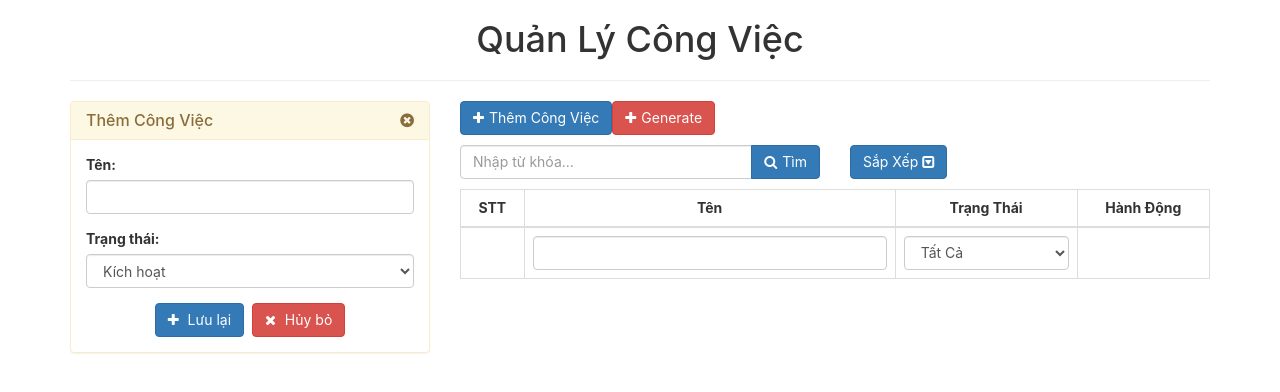
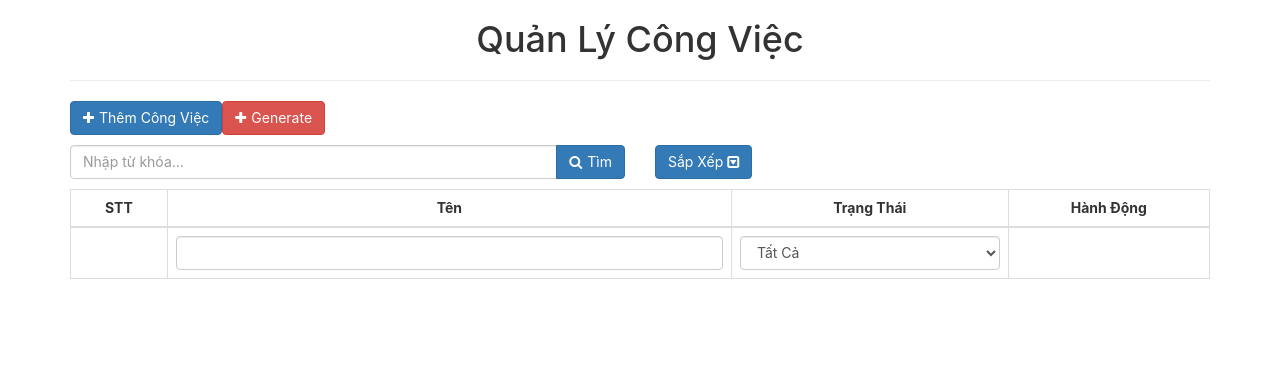
Before and after one commit to NguyenThienDong/React-app-crud, a React (Create React App) app: page / in a window 1280 px wide. Shown: the top 392 px of the page. Built offline with nearby package versions, Linux system fonts and the light colour scheme.

Commit message:
Open, close form Add, Edit work

```diff
--- a/src/App.js
+++ b/src/App.js
@@ -10,7 +10,8 @@ class App extends Component {
     constructor(props) {
         super(props);
         this.state = {
-            tasks: []
+            tasks: [],
+            isDisplayForm: false
         }
     }
 
@@ -45,18 +46,31 @@ class App extends Component {
         localStorage.setItem('tasks', JSON.stringify(tasks));
     }
 
+    onToggleForm = () => {
+        this.setState({
+            isDisplayForm: !this.state.isDisplayForm
+        })
+    }
+
+    onCloseForm = () => {
+        this.setState({
+            isDisplayForm: false
+        })
+    }
+
     render() {
-        const { tasks } = this.state;
+        const { tasks, isDisplayForm } = this.state;
+        const elmTaskForm = isDisplayForm ? <TaskForm onCloseForm={this.onCloseForm}/> : '';
         return (
             <div className="container">
                 <div className="text-center">
                     <h1>Quản Lý Công Việc</h1><hr/>
                 </div>
                 <div className="row">
-                    <div className='col-xs-4 col-sm-4 col-md-4 col-lg-4'>
-                        <TaskForm />
+                    <div className={isDisplayForm ? 'col-xs-4 col-sm-4 col-md-4 col-lg-4' : 'col-xs-0 col-sm-0 col-md-0 col-lg-0'}>
+                        { elmTaskForm }
                     </div>
-                    <div className='col-xs-8 col-sm-8 col-md-8 col-lg-8 '>
+                    <div className={isDisplayForm ? 'col-xs-8 col-sm-8 col-md-8 col-lg-8' : 'col-xs-12 col-sm-12 col-md-12 col-lg-12'}>
                         <button type="button" className="btn btn-primary mb-10" onClick={this.onToggleForm} >
                             <span className="fa fa-plus mr-5"></span>Thêm Công Việc
                         </button>
--- a/src/components/TaskForm.js
+++ b/src/components/TaskForm.js
@@ -1,13 +1,18 @@
 import React, {Component} from 'react';
 
 export default class TaskForm extends  Component{
+
+    onCloseForm = () => {
+        this.props.onCloseForm()
+    }
+
     render() {
         return (
             <div className="panel panel-lg panel-warning">
                 <div className="panel-heading">
                     <h3 className="panel-title">
                     Thêm Công Việc
-                    <span className="fa fa-times-circle text-right"></span>
+                    <span className="fa fa-times-circle text-right" onClick={this.onCloseForm}></span>
                     </h3>
                 </div>
                 <div className="panel-body">
```
